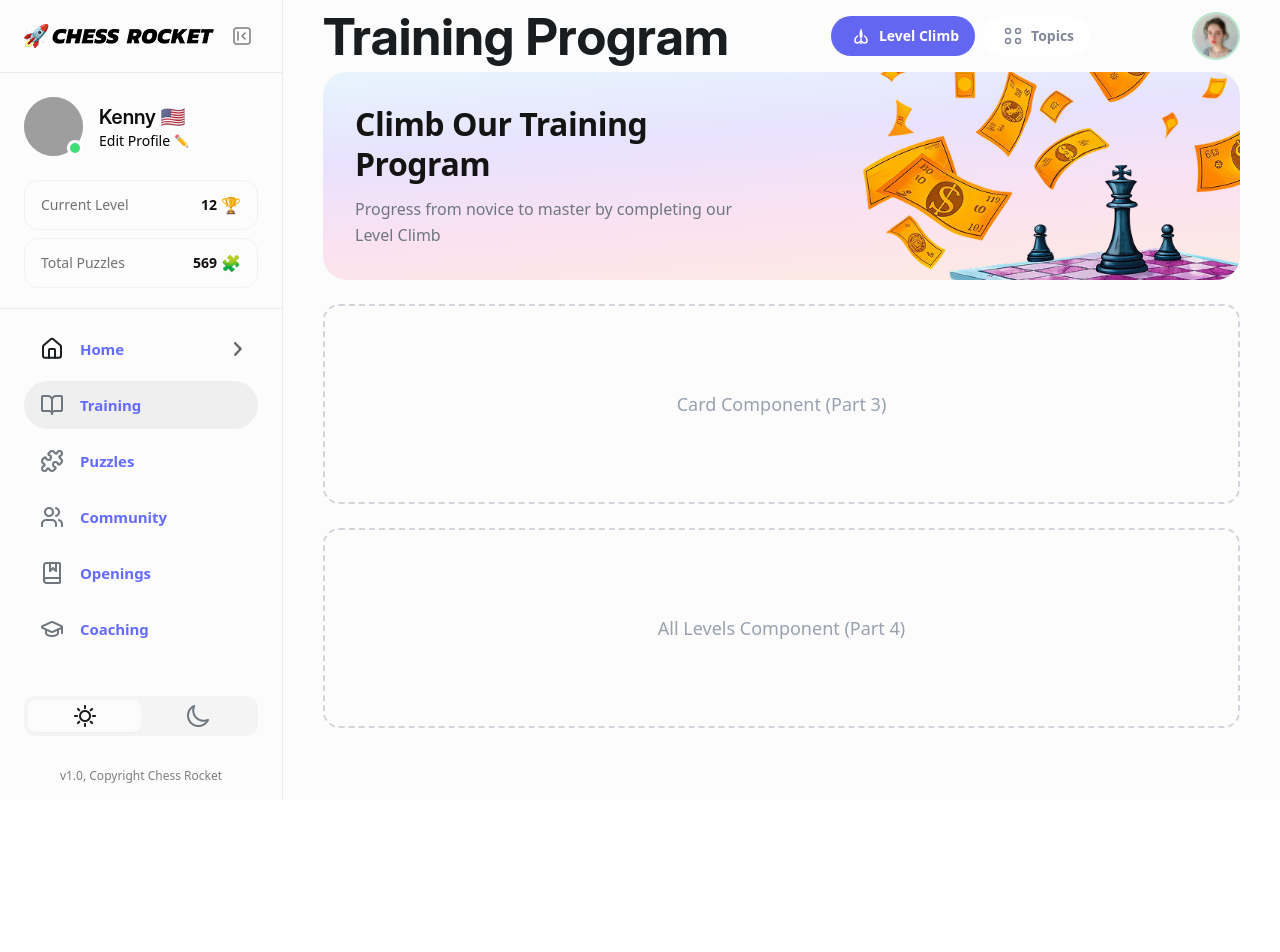
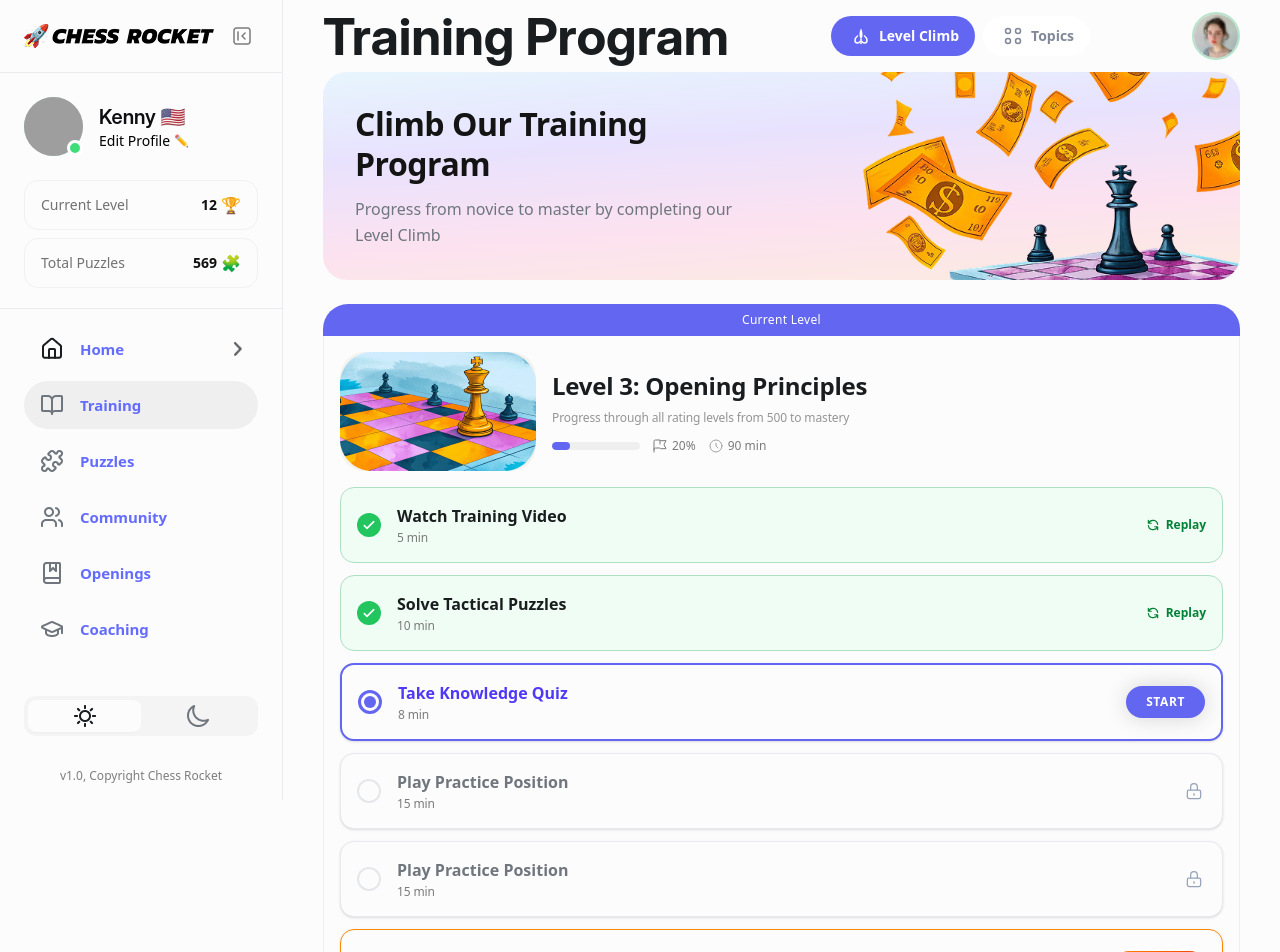
Before and after one commit to sweba01/chess-rocket, a React (Vite) app: page /training in a window 1280 px wide. Shown: the top 952 px of the page. Before the commit the page ends 800 px from the top, so only its background shows below. Built offline with nearby package versions, Linux system fonts and the light colour scheme; grey boxes are pictures that could not be loaded.

Commit message:
level-status

```diff
--- /dev/null
+++ b/src/components/training/CurrentLevelCard.jsx
@@ -0,0 +1,234 @@
+import { useState } from 'react'
+
+// Images
+import chessBoardImg from '../../assets/images/Material Option.png'
+import bossBtnIcon from '../../assets/images/boss-btn.png'
+
+// Training items data
+const trainingItems = [
+  {
+    id: 1,
+    title: 'Watch Training Video',
+    duration: '5 min',
+    status: 'completed',
+  },
+  {
+    id: 2,
+    title: 'Solve Tactical Puzzles',
+    duration: '10 min',
+    status: 'completed',
+  },
+  {
+    id: 3,
+    title: 'Take Knowledge Quiz',
+    duration: '8 min',
+    status: 'active',
+  },
+  {
+    id: 4,
+    title: 'Play Practice Position',
+    duration: '15 min',
+    status: 'locked',
+  },
+  {
+    id: 5,
+    title: 'Play Practice Position',
+    duration: '15 min',
+    status: 'locked',
+  },
+  {
+    id: 6,
+    title: 'Boss: Intermediate Boss',
+    subtitle: 'Defeat the boss to unlock next section',
+    status: 'boss',
+  },
+]
+
+// Status indicator component
+function StatusIndicator({ status }) {
+  if (status === 'completed') {
+    return (
+      <div className="w-6 h-6 rounded-full bg-[#22c55e] flex items-center justify-center flex-shrink-0">
+        <svg className="w-4 h-4 text-white" fill="none" stroke="currentColor" viewBox="0 0 24 24">
+          <path strokeLinecap="round" strokeLinejoin="round" strokeWidth={2.5} d="M5 13l4 4L19 7" />
+        </svg>
+      </div>
+    )
+  }
+
+  if (status === 'active') {
+    return (
+      <div className="w-6 h-6 rounded-full border-[3px] border-[#6366f1] flex items-center justify-center flex-shrink-0">
+        <div className="w-3 h-3 rounded-full bg-[#6366f1]" />
+      </div>
+    )
+  }
+
+  if (status === 'locked') {
+    return (
+      <div className="w-6 h-6 rounded-full border-2 border-[#e5e7eb] flex-shrink-0" />
+    )
+  }
+
+  if (status === 'boss') {
+    return (
+      <div
+        className="w-6 h-6 rounded-full flex items-center justify-center flex-shrink-0 border border-[#ffb86a] opacity-80"
+        style={{ backgroundImage: 'linear-gradient(135deg, #ff8904 0%, #e7000b 100%)' }}
+      >
+        <svg className="w-2.5 h-2.5 text-white" fill="currentColor" viewBox="0 0 24 24">
+          <path d="M12 2L15.09 8.26L22 9.27L17 14.14L18.18 21.02L12 17.77L5.82 21.02L7 14.14L2 9.27L8.91 8.26L12 2Z" />
+        </svg>
+      </div>
+    )
+  }
+
+  return null
+}
+
+// Training item card component
+function TrainingItem({ item }) {
+  const isActive = item.status === 'active'
+  const isCompleted = item.status === 'completed'
+  const isLocked = item.status === 'locked'
+  const isBoss = item.status === 'boss'
+
+  return (
+    <div
+      className={`
+        flex items-center justify-between px-4 py-4 rounded-[14px] transition-all duration-300
+        ${isActive ? 'border-2 border-[#6366f1] bg-[#fcfcfc] shadow-sm' : ''}
+        ${isCompleted ? 'bg-[#f0fdf4] border border-[#afdfc1]' : ''}
+        ${isLocked ? 'bg-[#fcfcfc] border border-[#eae7ee] shadow-sm' : ''}
+        ${isBoss ? 'bg-[#fcfcfc] border border-[#ff8904] shadow-sm' : ''}
+      `}
+    >
+      <div className="flex items-center gap-4">
+        <StatusIndicator status={item.status} />
+        <div className="flex flex-col gap-0.5">
+          <span className={`
+            text-base font-semibold leading-6
+            ${isActive ? 'text-[#4f39f6]' : ''}
+            ${isCompleted ? 'text-[#1a1d1f]' : ''}
+            ${isLocked || isBoss ? 'text-[#6f767e]' : ''}
+          `}>
+            {item.title}
+          </span>
+          <span className="text-xs text-[#7b7b7b] font-medium tracking-[-0.12px]">
+            {item.subtitle || item.duration}
+          </span>
+        </div>
+      </div>
+
+      {/* Action buttons */}
+      <div className="flex-shrink-0">
+        {isCompleted && (
+          <button className="flex items-center gap-1.5 text-[#008236] text-xs font-semibold hover:opacity-80 transition-opacity">
+            <svg className="w-3.5 h-3.5" fill="none" stroke="currentColor" viewBox="0 0 24 24">
+              <path strokeLinecap="round" strokeLinejoin="round" strokeWidth={2} d="M4 4v5h.582m15.356 2A8.001 8.001 0 004.582 9m0 0H9m11 11v-5h-.581m0 0a8.003 8.003 0 01-15.357-2m15.357 2H15" />
+            </svg>
+            Replay
+          </button>
+        )}
+
+        {isActive && (
+          <button className="px-5 py-2 bg-[#6366f1] text-white text-xs font-semibold rounded-full uppercase tracking-[0.6px] hover:bg-[#4f46e5] transition-all duration-300 shadow-[0_0_22px_rgba(5,6,15,0.16)]">
+            Start
+          </button>
+        )}
+
+        {isLocked && (
+          <div className="w-6 h-6 flex items-center justify-center text-[#94a3b8]">
+            <svg className="w-5 h-5" fill="none" stroke="currentColor" viewBox="0 0 24 24">
+              <path strokeLinecap="round" strokeLinejoin="round" strokeWidth={1.5} d="M12 15v2m-6 4h12a2 2 0 002-2v-6a2 2 0 00-2-2H6a2 2 0 00-2 2v6a2 2 0 002 2zm10-10V7a4 4 0 00-8 0v4h8z" />
+            </svg>
+          </div>
+        )}
+
+        {isBoss && (
+          <button
+            className="flex items-center gap-1.5 px-4 py-2 text-white text-xs font-semibold rounded-full uppercase tracking-[0.6px] transition-all duration-300 hover:opacity-90"
+            style={{ backgroundImage: 'linear-gradient(159deg, #ff8904 0%, #e7000b 100%)' }}
+          >
+            <img src={bossBtnIcon} alt="" className="w-4 h-4" />
+            Start
+          </button>
+        )}
+      </div>
+    </div>
+  )
+}
+
+export default function CurrentLevelCard() {
+  const [progress] = useState(20)
+
+  return (
+    <div className="relative">
+      {/* Current Level Label */}
+      <div className="bg-[#6366f1] rounded-t-[25px] py-2 px-6">
+        <p className="text-center text-white text-xs font-medium tracking-wide">
+          Current Level
+        </p>
+      </div>
+
+      {/* Main Card */}
+      <div className="bg-[#fcfcfc] rounded-b-[25px] border-[1.5px] border-t-0 border-[rgba(123,123,123,0.1)] overflow-hidden">
+        {/* Level Info Section */}
+        <div className="p-3 sm:p-4 flex flex-col sm:flex-row gap-4">
+          {/* Chess Board Image */}
+          <div className="w-full sm:w-[196px] h-[120px] sm:h-[119px] rounded-[25px] overflow-hidden flex-shrink-0 bg-[#f4f2ef]">
+            <img
+              src={chessBoardImg}
+              alt="Chess Board"
+              className="w-full h-full object-cover"
+            />
+          </div>
+
+          {/* Level Details */}
+          <div className="flex flex-col justify-center gap-2 py-2">
+            <h3 className="text-xl sm:text-2xl font-semibold text-[#1a1d1f] tracking-[-0.24px] leading-8">
+              Level 3: Opening Principles
+            </h3>
+            <p className="text-xs text-[#7b7b7b] font-medium opacity-80 tracking-[-0.12px]">
+              Progress through all rating levels from 500 to mastery
+            </p>
+
+            {/* Progress Section */}
+            <div className="flex items-center gap-3 mt-1">
+              {/* Progress Bar */}
+              <div className="w-[88px] h-2 bg-[rgba(5,6,15,0.05)] rounded overflow-hidden">
+                <div
+                  className="h-full bg-[#6366f1] rounded-full transition-all duration-500"
+                  style={{ width: `${progress}%` }}
+                />
+              </div>
+
+              {/* Progress Percentage */}
+              <div className="flex items-center gap-1">
+                <svg className="w-4 h-4 text-[#7b7b7b]" fill="none" stroke="currentColor" viewBox="0 0 24 24">
+                  <path strokeLinecap="round" strokeLinejoin="round" strokeWidth={1.5} d="M3 21v-4m0 0V5a2 2 0 012-2h6.5l1 1H21l-3 6 3 6h-8.5l-1-1H5a2 2 0 00-2 2zm9-13.5V9" />
+                </svg>
+                <span className="text-xs text-[#7b7b7b] font-medium">{progress}%</span>
+              </div>
+
+              {/* Time */}
+              <div className="flex items-center gap-1">
+                <svg className="w-4 h-4 text-[#7b7b7b] opacity-70" fill="none" stroke="currentColor" viewBox="0 0 24 24">
+                  <path strokeLinecap="round" strokeLinejoin="round" strokeWidth={1.5} d="M12 8v4l3 3m6-3a9 9 0 11-18 0 9 9 0 0118 0z" />
+                </svg>
+                <span className="text-xs text-[#7b7b7b] font-medium">90 min</span>
+              </div>
+            </div>
+          </div>
+        </div>
+
+        {/* Training Items List */}
+        <div className="px-3 sm:px-4 pb-4 space-y-3">
+          {trainingItems.map((item) => (
+            <TrainingItem key={item.id} item={item} />
+          ))}
+        </div>
+      </div>
+    </div>
+  )
+}
--- a/src/pages/Training.jsx
+++ b/src/pages/Training.jsx
@@ -2,6 +2,7 @@ import { useState } from 'react'
 import Sidebar from '../components/dashboard/Sidebar'
 import TrainingTopNav from '../components/training/TrainingTopNav'
 import ProductView from '../components/training/ProductView'
+import CurrentLevelCard from '../components/training/CurrentLevelCard'
 
 export default function Training() {
   const [sidebarOpen, setSidebarOpen] = useState(false)
@@ -43,10 +44,8 @@ export default function Training() {
           {/* Product View Banner */}
           <ProductView />
 
-          {/* Placeholder for Card Component (Part 3) */}
-          <div className="min-h-[200px] rounded-2xl border-2 border-dashed border-gray-300 flex items-center justify-center">
-            <p className="text-gray-400 text-lg">Card Component (Part 3)</p>
-          </div>
+          {/* Current Level Card (Part 3) */}
+          <CurrentLevelCard />
 
           {/* Placeholder for All Levels Component (Part 4) */}
           <div className="min-h-[200px] rounded-2xl border-2 border-dashed border-gray-300 flex items-center justify-center">
```
